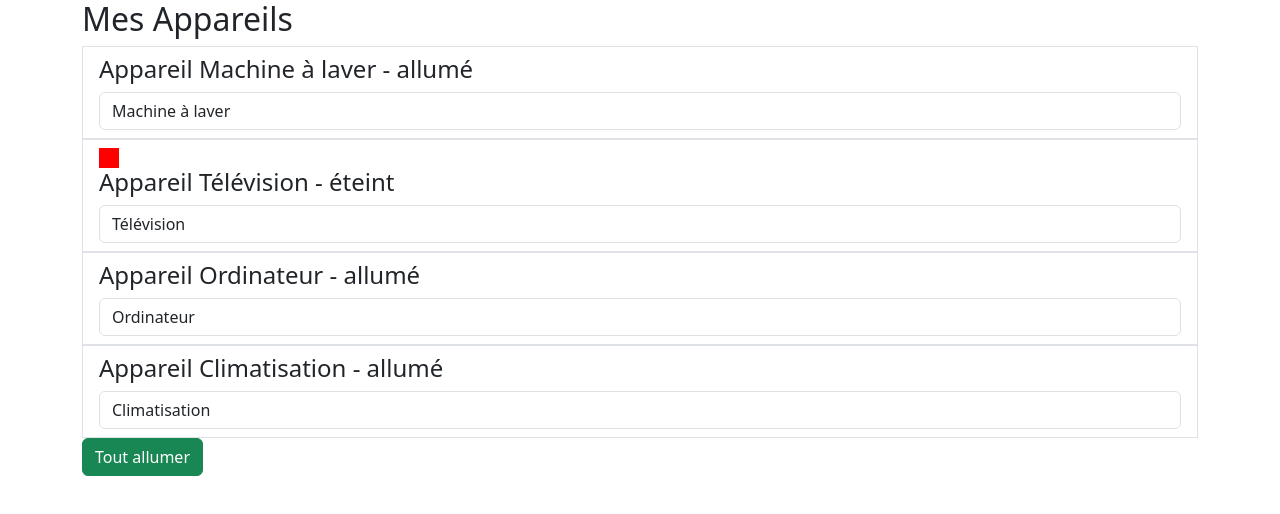
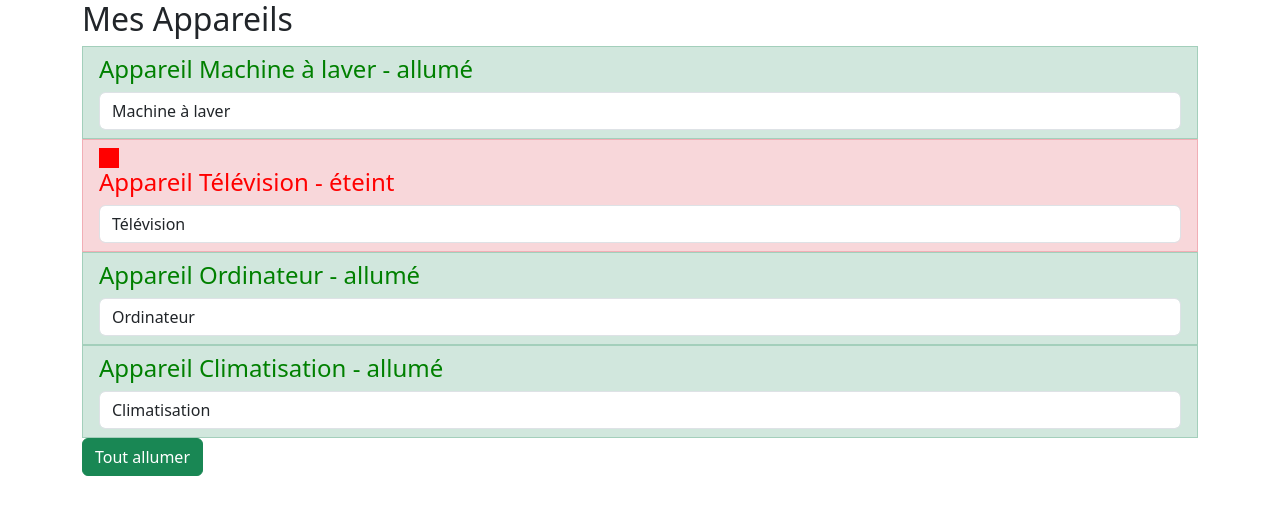
Before and after one commit to garnierpascalweb/angular-formation, an Angular app in the folder mon-projet-angular/: page / in a window 1280 px wide. Shown: the top 514 px of the page. Built offline with nearby package versions, Linux system fonts and the light colour scheme.

Commit message:
44:45 50:15 - Les directves par attribut : ngClass, ngStyle

```diff
--- a/mon-projet-angular/src/app/app.component.html
+++ b/mon-projet-angular/src/app/app.component.html
@@ -15,10 +15,10 @@
       </app-appareil>
 
       </ul>
-      <button class="btn btn-success"
-      [disabled]="!isAuth"
-      (click)="onAllumer()"
-      >Tout allumer</button>
+      <!-- directive structurelle -->
+      <button class="btn btn-success" [disabled]="!isAuth" (click)="onAllumer()"> Tout allumer </button>
+      <!-- directive -->
+
     </div>
   </div>
 </div>
--- a/mon-projet-angular/src/app/appareil/appareil.component.html
+++ b/mon-projet-angular/src/app/appareil/appareil.component.html
@@ -1,5 +1,9 @@
-<li class="list-group-item">
+<li [ngClass]="{'list-group-item': true,
+                'list-group-item-success': appareilStatus === 'allumé',
+                'list-group-item-danger': appareilStatus === 'éteint'
+               }">
     <div style="width:20px;height:20px;background-color:red;" *ngIf="appareilStatus === 'éteint'"></div>
-    <h4>Appareil {{appareilName}} - {{getStatus()}}</h4>
+    <!-- directive par attribut ngStyle -->
+    <h4 [ngStyle]="{color: getColor()}" >Appareil {{appareilName}} - {{getStatus()}}</h4>
     <input type="text" class="form-control" [(ngModel)]="appareilName" />
 </li>
--- a/mon-projet-angular/src/app/appareil/appareil.component.ts
+++ b/mon-projet-angular/src/app/appareil/appareil.component.ts
@@ -22,6 +22,14 @@ export class AppareilComponent implements OnInit {
     return this.appareilStatus;
   }
 
+  getColor(){
+    if (this.appareilStatus === 'éteint'){
+      return 'red';
+    } else {
+      return 'green';
+    }
+  }
+
 
 
 }
```
